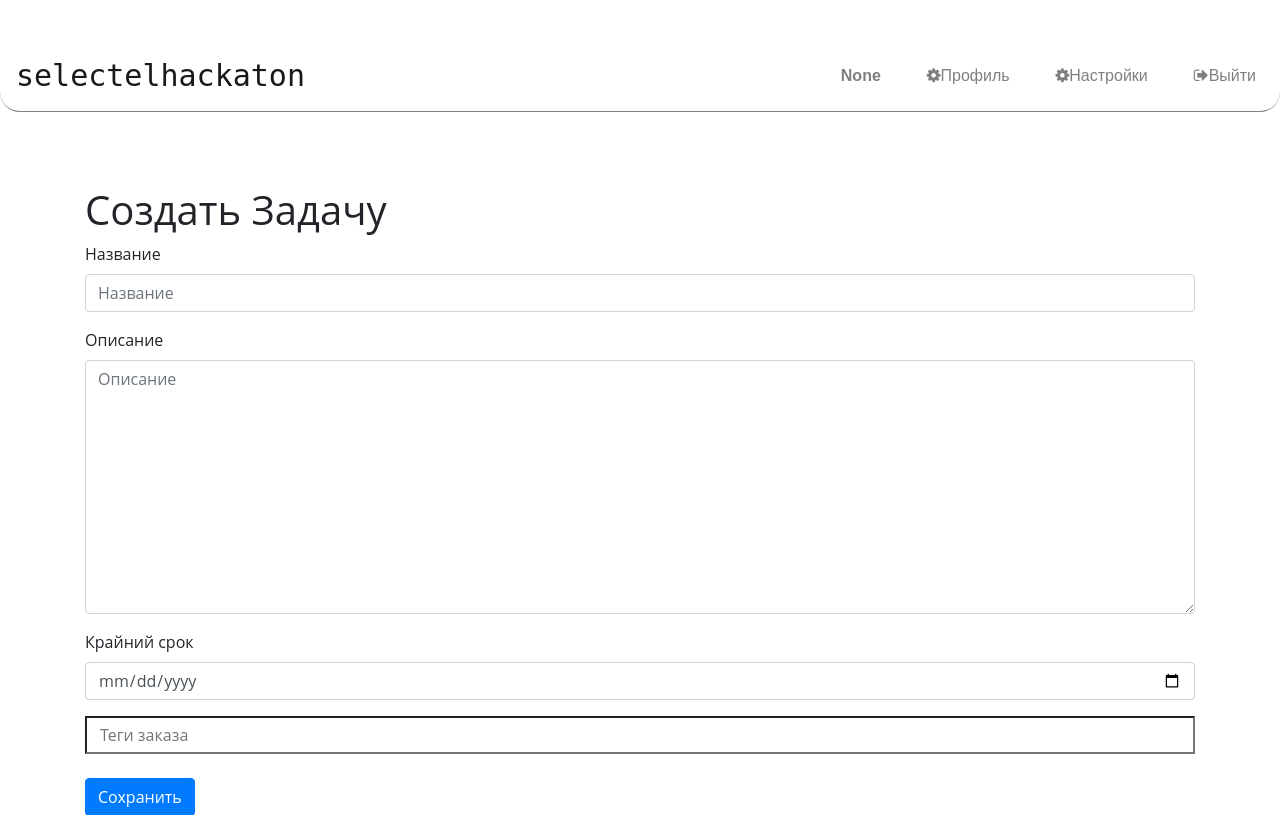
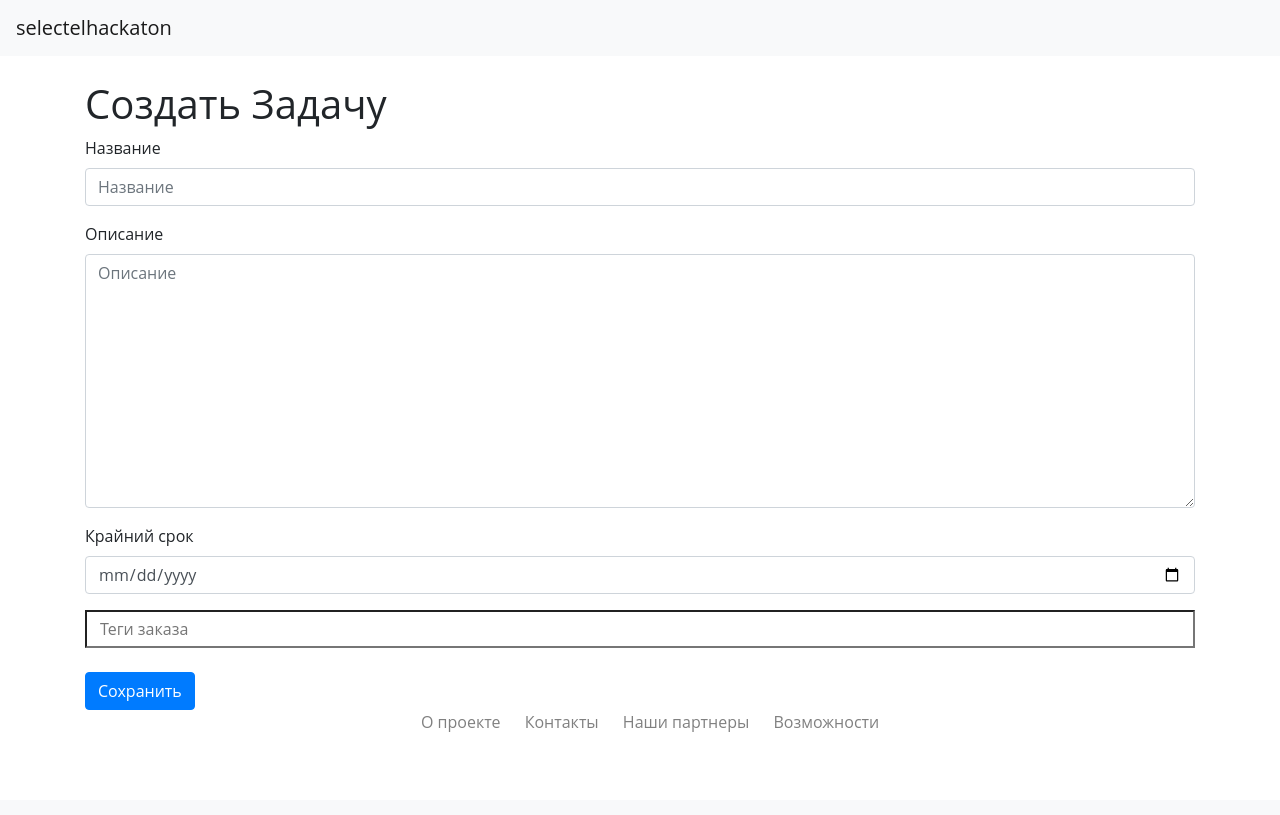
Before and after one commit to mar4elkin/SelectelHackaton, a Django app: page /core/task/add in a window 1280 px wide. Shown: the top 815 px of the page. After the commit the page ends 732 px from the top, so only its background shows below. Run offline with Django 3.2, Linux system fonts and the light colour scheme; the visitor is signed in with stand-in values (Sample User, id 1); some libraries are stand-ins or nearby versions.

Commit message:
refator(templates): работа над header

```diff
--- a/selectelhackaton/templates/bases/bootstrap-navbar-auth.html
+++ b/selectelhackaton/templates/bases/bootstrap-navbar-auth.html
@@ -1,38 +1,17 @@
 {% load i18n %}
-<nav class="navbar navbar-expand-md navbar-light indexNavbar" style="border-bottom:1px solid grey">
-    <a class="navbar-brand indexBrand" href="{% url 'landing_index' %}">selectelhackaton</a>
+{% load staticfiles i18n %}
+{% block app_css %}
+<link rel="stylesheet" href='{% static "css/userPage.css" %}'>
+{% endblock app_css %}
 
-    <button class="navbar-toggler" type="button" data-toggle="collapse" data-target="#navbarSupportedContent" aria-controls="navbarSupportedContent" aria-expanded="false" aria-label="Toggle navigation">
-      <span class="navbar-toggler-icon"></span>
-    </button>
-    <div class="collapse navbar-collapse" id="navbarSupportedContent">
-      <ul class="navbar-nav ml-auto">
-
-      <li class="nav-item indexNav__element">
-             {% if user.profile.avatar_url %}<img alt="" src="{{user.profile.avatar_url}}" style="float:left;width: 40px; height: 40px;margin-top:0px;" class="userLogo"> {% endif %}
-        </li>
-
-        <li class="nav-item indexNav__element">
-             <a class="nav-link" onclick="return false"><strong> {{ user.display_name }}</strong></a>
-        </li>
-
-        <li class="nav-item indexNav__element">
-            <a class="nav-link" href="{% url 'user_home' %}"><i class="fa fa-cog"></i>Профиль</a>
-        </li>
-
-        <li class="nav-item indexNav__element">
-            <a class="nav-link" href="{% url 'account_edit_profile' %}"><i class="fa fa-cog"></i>Настройки</a>
-          </li>
-<!--
-          <li class="nav-item indexNav__element">
-            <a class="nav-link" href="{% url 'account_email' %}"><i class="fa fa-envelope"></i>E-mail аккаунт</a>
-          </li>
--->
-          <li class="nav-item indexNav__element">
-             <a class="nav-link" href="{% url 'account_logout' %}"><i class="fa fa-sign-out"></i>{% trans "Sign Out" %}</a>
-          </li>
-      </ul>
-    </div>
-
-
-  </nav>
+<nav class="navbar navbar-light bg-light justify-content-between">
+  <a class="navbar-brand" href="{% url 'landing_index' %}">selectelhackaton</a>
+<div class="dropdown dropleft">
+   {% if user.profile.avatar_url %}<img id="dropdownMenuButton" data-toggle="dropdown" alt="" src="{{user.profile.avatar_url}}" style="float:left;width: 40px; height: 40px;margin-top:0px;margin-right:0px;" class="userLogo"> {% endif %}
+  <div class="dropdown-menu" aria-labelledby="dropdownMenuButton">
+    <a class="dropdown-item" href="{% url 'landing_index' %}">Главная</a>
+    <a class="dropdown-item" href="{% url 'user_home' %}"><i class="fa fa-cog"></i> Профиль</a>
+    <a class="dropdown-item" href="{% url 'account_logout' %}"><i class="fa fa-sign-out"></i>{% trans "Sign Out" %}</a>
+  </div>
+</div>
+</nav>
```
